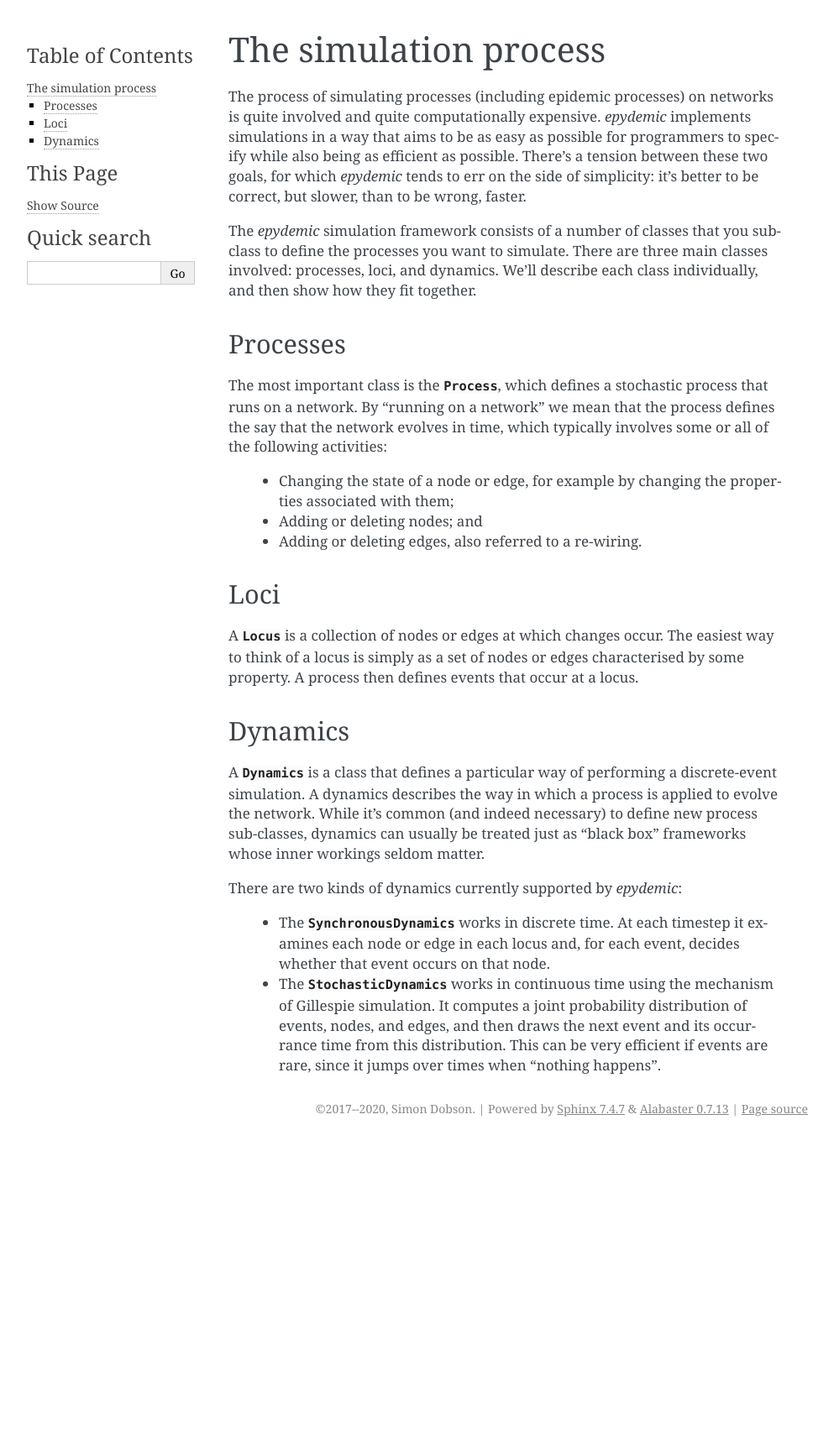
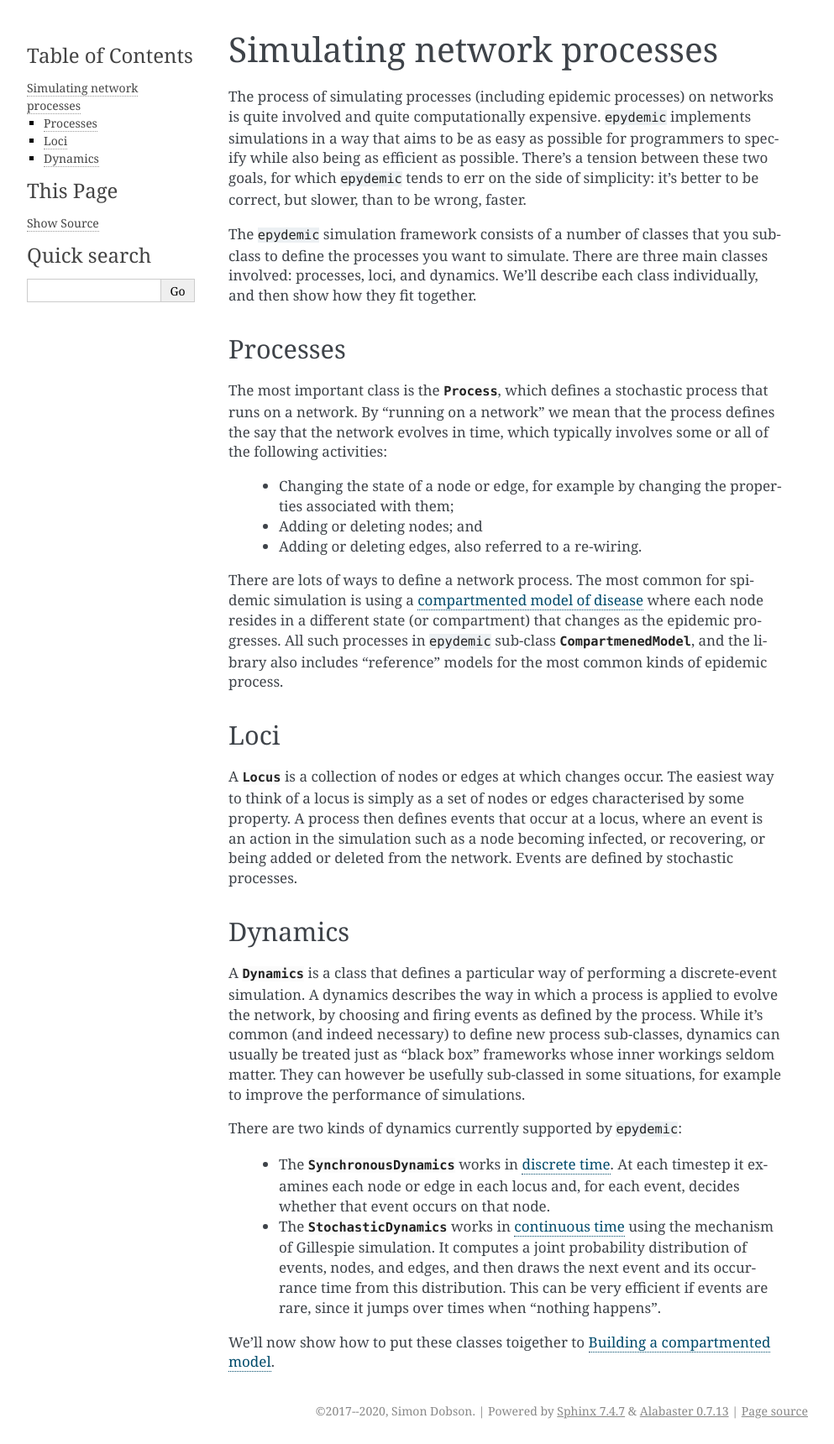
Before and after one commit to simoninireland/epydemic, a Sphinx documentation site: the page built from doc/tutorial/simulation.rst, in a window 1280 px wide. Shown: the whole page at 84% size, without its empty margins (148-1141 px from the left). Built offline with Sphinx 7.4.7, drawn with Linux system fonts in a browser that asks for light colours; before the commit the page ends 1360 px from its top, so only the background shows below that.

Commit message:
Added implementation section, removed Python 2.7 support

```diff
--- a/doc/glossary.rst
+++ b/doc/glossary.rst
@@ -70,6 +70,10 @@
       or edges, depending in the :term:`locus` at which the event
       occurs.
 
+   Gillespie simulation
+      A simulation technique developed initially for *ab initio*
+      chemistry simulations ref:`Gil76`ref:`Gil77`
+
    locus
       A "place" at which dynamics can occur, that is to say, where
       nodes can change compartments and any other tasks can happen.
--- /dev/null
+++ b/doc/implementation/challenges.rst
@@ -0,0 +1,6 @@
+.. _implementation-challenges:
+
+.. currentmodule:: epydemic
+
+Implementation challenges
+=========================
--- a/doc/index.rst
+++ b/doc/index.rst
@@ -76,5 +76,6 @@
    tutorial
    reference
    cookbook
+   implementation
    glossary
    bibliography
--- a/doc/tutorial.rst
+++ b/doc/tutorial.rst
@@ -1,11 +1,14 @@
 Tutorial
 ========
 
-This page is a tutorial introduction to ``epydemic``.
+This page is a tutorial introduction to ``epydemic``. It begins with an overview of the
+class class structure of the library, and then uses it to build and run a simulation
+of an epidemic.
 
 .. toctree::
     :maxdepth: 2
 
+    tutorial/simulation.rst
     tutorial/build-sir.rst
     tutorial/use-standard-model.rst
     tutorial/run-at-scale.rst
--- a/doc/tutorial/build-sir.rst
+++ b/doc/tutorial/build-sir.rst
@@ -184,7 +184,7 @@
 compartment and a node in the ``SIR.INFECTED`` compartment, we will be passed edges with this orientation: we can
 assume that ``n`` above is a susceptible node. We use :meth:`CompartmentedModel.changeCompartment` to change the
 compartment of ``n`` to ``SIR.INFECTED``: the compartment of ``m`` doesn't change (it stays infected). We also
-mark the edge as one that the infection travsersed using :meth:`CompartmentedModel.markOccupied`` (the "occupied"
+mark the edge as one that the infection travsersed using :meth:`CompartmentedModel.markOccupied` (the "occupied"
 terminology is slightly unfortunate, but it's standard in the literature, coming from percolation theory).
 
 For the ``remove`` event, which happens at infected nodes, the element will be a node, and we simply change
--- a/doc/simulation.rst
+++ b/doc/tutorial/simulation.rst
@@ -1,16 +1,20 @@
-The simulation process
-======================
+.. _simulation:
+
+.. currentmodule:: epydemic
+
+Simulating network processes
+============================
 
 .. currentmodule:: epydemic
 
 The process of simulating processes (including epidemic processes) on networks is
-quite involved and quite computationally expensive. `epydemic` implements simulations
+quite involved and quite computationally expensive. ``epydemic`` implements simulations
 in a way that aims to be as easy  as possible for programmers to specify while
 also being as efficient as possible. There's a tension between these two goals, for
-which `epydemic` tends to err on the side of simplicity: it's better to be correct,
+which ``epydemic`` tends to err on the side of simplicity: it's better to be correct,
 but slower, than to be wrong, faster.
 
-The `epydemic` simulation framework consists of a number of classes that you
+The ``epydemic`` simulation framework consists of a number of classes that you
 sub-class to define the processes you want to simulate. There are three main classes
 involved: processes, loci, and dynamics. We'll describe each class individually,
 and then show how they fit together.
@@ -28,30 +32,43 @@
    - Adding or deleting nodes; and
    - Adding or deleting edges, also referred to a re-wiring.
 
+There are lots of ways to define a network process. The most common for spidemic
+simulation is using a :term:`compartmented model of disease` where each node resides
+in a different state (or compartment) that changes as the epidemic progresses. All such
+processes in ``epydemic`` sub-class :class:`CompartmenedModel`, and the library also
+includes "reference" models for the most common kinds of epidemic process.
+
 
 Loci
 ----
 
 A :class:`Locus` is a collection of nodes or edges at which changes occur. The easiest way
 to think of a locus is simply as a set of nodes or edges characterised by some property. A
-process then defines events that occur at a locus.
+process then defines events that occur at a locus, where an event is an action in the simulation
+such as a node becoming infected, or recovering, or being added or deleted from the network.
+Events are defined by stochastic processes.
 
 
 Dynamics
 --------
 
 A :class:`Dynamics` is a class that defines a particular way of performing a discrete-event
-simulation. A dynamics describes the way in which a process is applied to evolve the network.
+simulation. A dynamics describes the way in which a process is applied to evolve the network,
+by choosing and firing events as defined by the process.
 While it's common (and indeed necessary) to define new process sub-classes, dynamics
 can usually be treated just as "black box" frameworks whose inner workings seldom matter.
+They can however be usefully sub-classed in some situations, for example to improve the performance
+of simulations.
 
-There are two kinds of dynamics currently supported by `epydemic`:
+There are two kinds of dynamics currently supported by ``epydemic``:
 
-   - The :class:`SynchronousDynamics` works in discrete time. At each timestep it
+   - The :class:`SynchronousDynamics` works in :term:`discrete time`. At each timestep it
      examines each node or edge in each locus and, for each event, decides whether that
      event occurs on that node.
-   - The :class:`StochasticDynamics` works in continuous time using the mechanism of
+   - The :class:`StochasticDynamics` works in :term:`continuous time` using the mechanism of
      Gillespie simulation. It computes a joint probability distribution of events,
      nodes, and edges, and then draws the next event and its occurrance time  from
      this distribution. This can be very efficient if events are rare, since it jumps
      over times when "nothing happens".
+
+We'll now show how to put these classes toigether to :ref:`build-sir`.
--- a/setup.py
+++ b/setup.py
@@ -23,7 +23,7 @@
     longDescription = f.read()
 
 setup(name = 'epydemic',
-      version = '0.99.5',
+      version = '0.99.6',
       description = 'Epidemic network simulations in Python',
       long_description = longDescription,
       url = 'http://github.com/simoninireland/epydemic',
@@ -33,7 +33,6 @@
       classifiers = [ 'Development Status :: 4 - Beta',
                       'Intended Audience :: Science/Research',
                       'Intended Audience :: Developers',
-                      'Programming Language :: Python :: 2.7',
                       'Programming Language :: Python :: 3.5',
                       'Programming Language :: Python :: 3.7',
                       'Topic :: Scientific/Engineering' ],
```
Also changed, not shown: doc/implementation.rst (added, +10 -0 lines), 2 other files.
